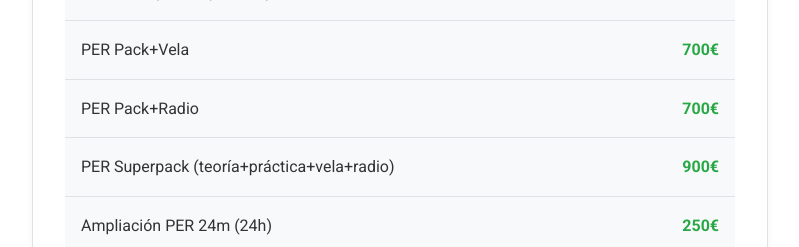
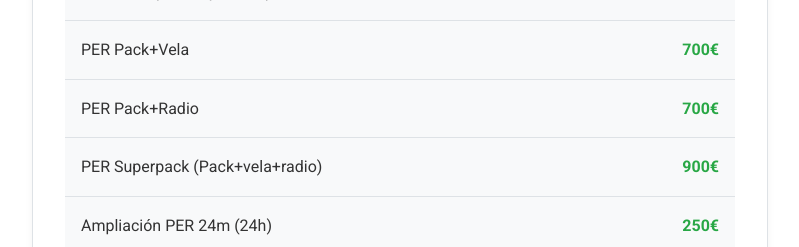
Before and after one commit to baltaes-cpu/oceanas, a plain HTML site: page tarifas.html in a window 1280 px wide. Shown: the part 1080-1327 px from the top of the page, without its empty margins (240-1039 px from the left). Drawn offline with Linux system fonts and the light colour scheme.

Commit message:
Update tarifas.html

```diff
--- a/tarifas.html
+++ b/tarifas.html
@@ -362,7 +362,7 @@
                 <tr><td>PER Pack (teoría+práctica)</td><td class="price">500€</td></tr>
                 <tr><td>PER Pack+Vela</td><td class="price">700€</td></tr>
                 <tr><td>PER Pack+Radio</td><td class="price">700€</td></tr>
-                <tr><td>PER Superpack (teoría+práctica+vela+radio)</td><td class="price">900€</td></tr>
+                <tr><td>PER Superpack (Pack+vela+radio)</td><td class="price">900€</td></tr>
                 <tr><td>Ampliación PER 24m (24h)</td><td class="price">250€</td></tr>
                 <tr><td>Radio VHF</td><td class="price">200€</td></tr>
                 <tr><td>Habilitación Vela</td><td class="price">250€</td></tr>
```
